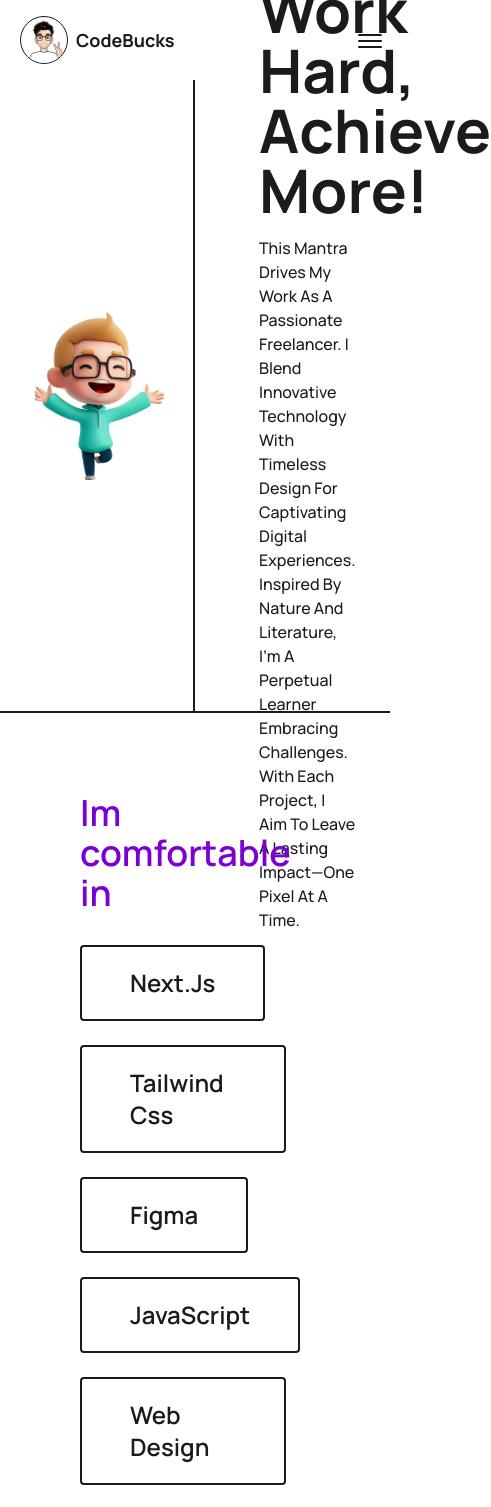
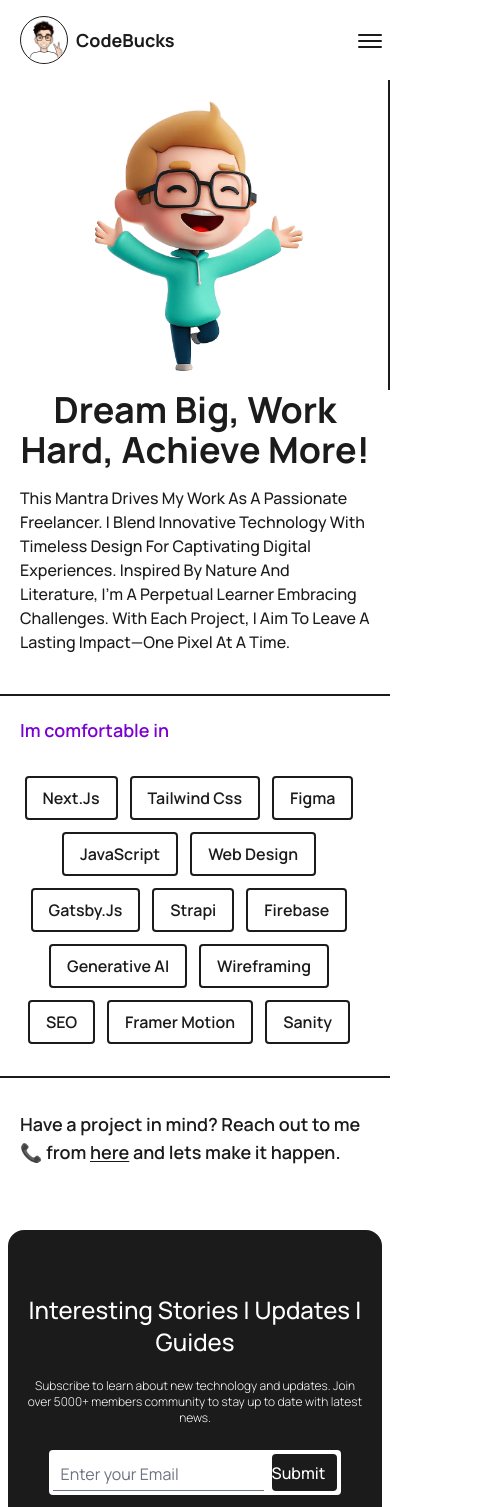
Before and after one commit to ertu96/blog, a Next.js app: page /about in a window 390 px wide. Shown: the top 1507 px of the page, 491 px wide, since content can reach past the window. Built offline with nearby package versions, Linux system fonts and the light colour scheme.

Commit message:
responsive design

```diff
--- a/src/app/about/page.tsx
+++ b/src/app/about/page.tsx
@@ -13,7 +13,7 @@ const AboutPage = () => {
         <>
             <AboutCoverSection />
             <Skills />
-            <h2 className="mx-20 mt-8 self-start text-2xl font-semibold text-dark ">
+            <h2 className="md:text-2xl xs:mx-10 sm:mx-12 md:mx-16 lg:mx-20 mx-5 mt-8 self-start text-lg font-semibold text-dark dark:font-normal dark:text-light">
                 Have a project in mind? Reach out to me 📞 from{' '}
                 <Link href="/contact" className="!underline underline-offset-2">
                     here
--- a/src/app/categories/[slug]/page.tsx
+++ b/src/app/categories/[slug]/page.tsx
@@ -52,9 +52,11 @@ const CategoryPage = ({ params }: CategoryPageProps) => {
         })
     })
     return (
-        <article className="mt-12 flex flex-col text-dark">
-            <div className="flex flex-col px-32">
-                <h1 className="mt-6 text-5xl font-semibold ">#{params.slug}</h1>
+        <article className="mt-12 flex flex-col text-dark dark:text-light">
+            <div className="md:px-24 sm:px-10 flex flex-col px-5 sxl:px-32">
+                <h1 className="lg:text-5xl md:text-4xl mt-6 text-2xl font-semibold ">
+                    #{params.slug}
+                </h1>
                 <span className="mt-2 inline-block">
                     Discover more categories and expand your knowledge
                 </span>
@@ -63,7 +65,7 @@ const CategoryPage = ({ params }: CategoryPageProps) => {
                 categories={allCategories}
                 activeCategory={params.slug}
             />
-            <div className="mt-24 grid grid-cols-3 grid-rows-2 gap-16 px-32">
+            <div className="lg:grid-cols-3 sm:grid-cols-2 sm:px-10 md:px-24 sm:mt-10 md:mt-24 mt-5 grid grid-cols-1 grid-rows-2 gap-16 px-5 sxl:mt-32 sxl:px-32">
                 {blogs.map((blog, index) => (
                     <article
                         key={index}
--- a/src/app/contact/page.tsx
+++ b/src/app/contact/page.tsx
@@ -10,12 +10,14 @@ export const metadata: Metadata = {
 
 const ContactPage = () => {
     return (
-        <section className="flex h-[75vh] w-full flex-row items-center justify-center border-b-2 border-solid border-dark text-dark">
-            <div className="inline-block h-full w-2/5 border-r-2 border-solid border-dark">
+        <section className="md:h-[75vh] md:flex-row flex h-auto w-full flex-col items-center justify-center border-b-2 border-solid border-dark text-dark dark:border-light dark:text-light">
+            <div className="sm:w-4/5 md:w-2/5 md:border-r-2 inline-block h-full w-full border-solid border-dark dark:border-light">
                 <LottieAnimation />
             </div>
-            <div className="flex w-3/5 flex-col items-start justify-center px-16 pb-8">
-                <h2 className="text-4xl font-bold capitalize">Lets connect</h2>
+            <div className="md:w-3/5 xs:px-10 md:px-16 flex w-full flex-col items-start justify-center px-5 pb-8">
+                <h2 className="sm:text-4xl xs:text-3xl text-2xl font-bold capitalize">
+                    Lets connect
+                </h2>
                 <ContactForm />
             </div>
         </section>
--- a/src/components/about/AboutCoverSection.tsx
+++ b/src/components/about/AboutCoverSection.tsx
@@ -3,16 +3,16 @@ import ProfileCharacter from 'public/character.png'
 
 const AboutCoverSection = () => {
     return (
-        <section className="flex h-[75vh] w-full flex-row items-center justify-center border-b-2 border-solid border-dark text-dark">
-            <div className="flex h-full w-1/2 justify-center border-r-2 border-solid border-dark">
+        <section className="md:h-[75vh] md:flex-row flex w-full flex-col items-center justify-center border-b-2 border-solid border-dark text-dark dark:border-light dark:text-light">
+            <div className="md:w-1/2 flex h-full w-full justify-center border-r-2 border-solid border-dark dark:border-light">
                 <Image
                     src={ProfileCharacter}
                     alt="Profile Picture"
-                    className="h-full w-full object-contain object-center"
+                    className="xs:w-3/4 md:w-full h-full w-4/5 object-contain object-center"
                 />
             </div>
-            <div className="flex w-1/2 flex-col items-start justify-center px-16 text-left">
-                <h2 className="text-6xl font-bold capitalize">
+            <div className="md:w-1/2 xs:p-10 lg:px-16 flex w-full flex-col items-start justify-center px-5 pb-10 text-left">
+                <h2 className="xs:text-5xl lg:text-left text-center text-4xl font-bold capitalize sxl:text-6xl">
                     Dream Big, Work Hard, Achieve More!
                 </h2>
                 <p className="mt-4 text-base font-medium capitalize">
--- a/src/components/about/Skills.tsx
+++ b/src/components/about/Skills.tsx
@@ -16,15 +16,15 @@ const skills = [
 
 const Skills = () => {
     return (
-        <section className="flex w-full flex-col border-b-2 border-solid border-dark p-20 text-dark">
-            <span className="text-4xl font-semibold text-accent">
+        <section className="xs:p-10 sm:p-12 md:p-16 lg:p-20 flex w-full flex-col border-b-2 border-solid border-dark p-5 text-dark dark:border-light dark:text-light">
+            <span className="md:text-4xl sm:text-3xl text-lg font-semibold text-accent dark:text-accentDark">
                 Im comfortable in
             </span>
-            <ul className="mt-8 flex flex-wrap justify-start">
+            <ul className="xs:justify-start mt-8 flex flex-wrap justify-center">
                 {skills.map((skill, index) => (
                     <li
                         key={index}
-                        className="ease mb-6 mr-6 inline-block cursor-pointer rounded border-2 border-solid border-dark px-12 py-5 text-2xl font-semibold capitalize transition-all duration-200 hover:scale-105"
+                        className="ease md:mb-6 md:mr-6 xs:mr-4 xs:mb-4 xs:px-6 sm:px-8 lg:px-12 xs:py-3 sm:py-4 lg:py-5 sm:text-xl xs:text-lg md:text-2xl mb-3 mr-3 inline-block cursor-pointer rounded border-2 border-solid border-dark px-4 py-2 text-base font-semibold capitalize transition-all duration-200 hover:scale-105 dark:border-light dark:font-normal"
                     >
                         {skill}
                     </li>
--- a/src/components/blog/BlogContent.tsx
+++ b/src/components/blog/BlogContent.tsx
@@ -16,7 +16,7 @@ const BlogContent = ({ blog }: BlogContentProps) => {
     const MDXContents = useMDXComponent(blog.body.code)
     return (
         <div
-            className="lg:col-span-8  sm:prose-base md:prose-lg sm:first-letter:text-5xl prose col-span-12 max-w-max
+            className="lg:col-span-8 sm:prose-base md:prose-lg sm:first-letter:text-5xl prose col-span-12 max-w-max
     font-in
     dark:prose-invert
     first-letter:text-3xl
--- a/src/components/blog/Categories.tsx
+++ b/src/components/blog/Categories.tsx
@@ -8,7 +8,7 @@ type CategoriesProps = {
 
 const Categories = ({ categories, activeCategory }: CategoriesProps) => {
     return (
-        <div className="mx-10 mt-10 flex flex-wrap items-start border-y-2 border-solid border-dark px-20 py-4 font-medium text-dark">
+        <div className="md:px-10 md:mx-10 mx-5 mt-10 flex flex-wrap items-start border-y-2 border-solid border-dark px-0 py-4 font-medium text-dark dark:border-light dark:text-light sxl:px-20">
             {categories.map((category) => (
                 <Category
                     key={category}
--- a/src/components/blog/Category.tsx
+++ b/src/components/blog/Category.tsx
@@ -12,9 +12,11 @@ const Category = ({ link = '#', name, active, className }: CategoryProps) => {
         <Link
             href={link}
             className={cx(
-                active ? 'bg-dark text-light' : 'bg-light text-dark',
+                active
+                    ? 'bg-dark text-light dark:bg-light'
+                    : 'bg-light text-dark dark:bg-dark dark:text-light',
                 className ? className : '',
-                'ease m-2 inline-block rounded-full border-2 border-solid border-dark px-10 py-2 transition-all duration-200 hover:scale-105'
+                'ease md:px-10 md:py-2 m-2 inline-block rounded-full border-2 border-solid border-dark px-6 py-1.5 transition-all duration-200 hover:scale-105 dark:border-light'
             )}
         >
             #{name}
--- a/src/components/contact/ContactForm.tsx
+++ b/src/components/contact/ContactForm.tsx
@@ -14,7 +14,7 @@ const ContactForm = () => {
     return (
         <form
             onSubmit={handleSubmit(onSubmit)}
-            className=" mt-12 font-in text-xl font-medium leading-relaxed "
+            className=" xs:text-lg sm:text-xl mt-12 font-in text-base font-medium leading-relaxed "
         >
             Hello my name is
             <input
@@ -48,7 +48,7 @@ const ContactForm = () => {
             <input
                 type="submit"
                 value="Send Request"
-                className="border-darkrounded mt-8 inline-block cursor-pointer border-2 border-solid px-8 py-3 text-xl font-medium capitalize"
+                className="border-darkrounded sm:px-8 sm:py-3 sm:text-xl mt-8 inline-block cursor-pointer border-2 border-solid px-6 py-2 text-lg  font-medium capitalize dark:border-light"
             />
         </form>
     )
```
Also changed, not shown: src/app/blogs/[slug]/page.tsx (+4 -3 lines).
